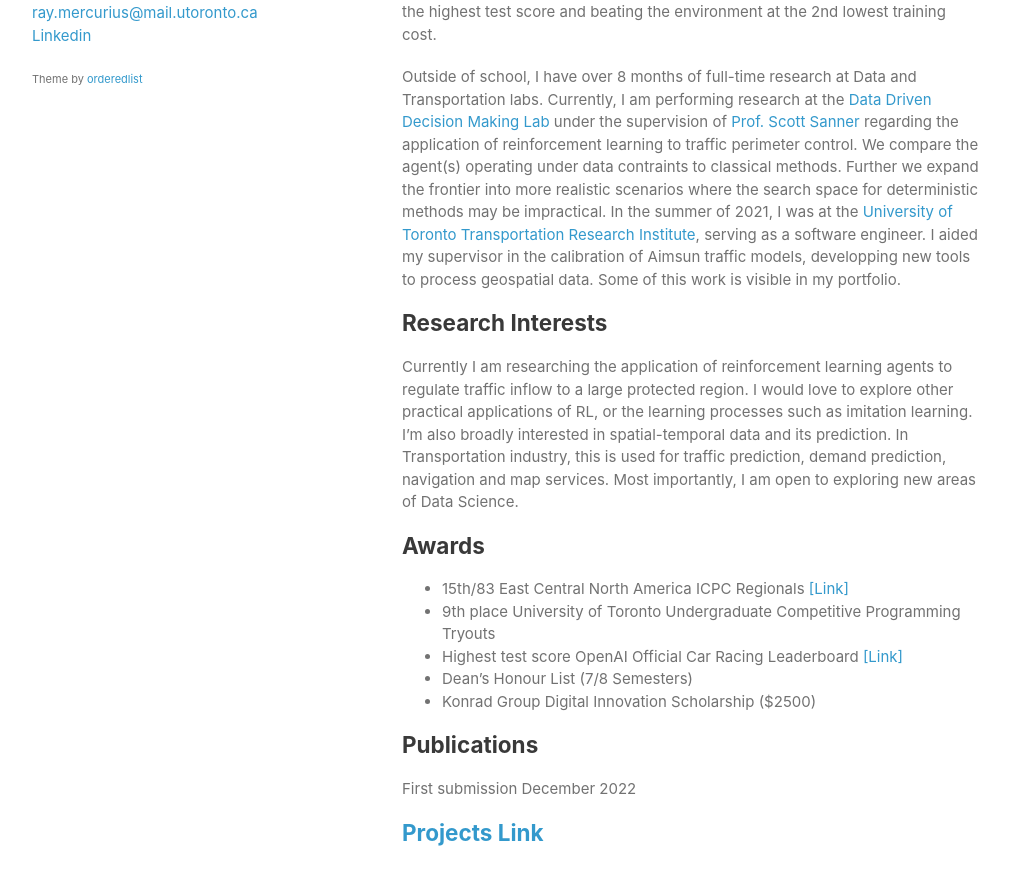
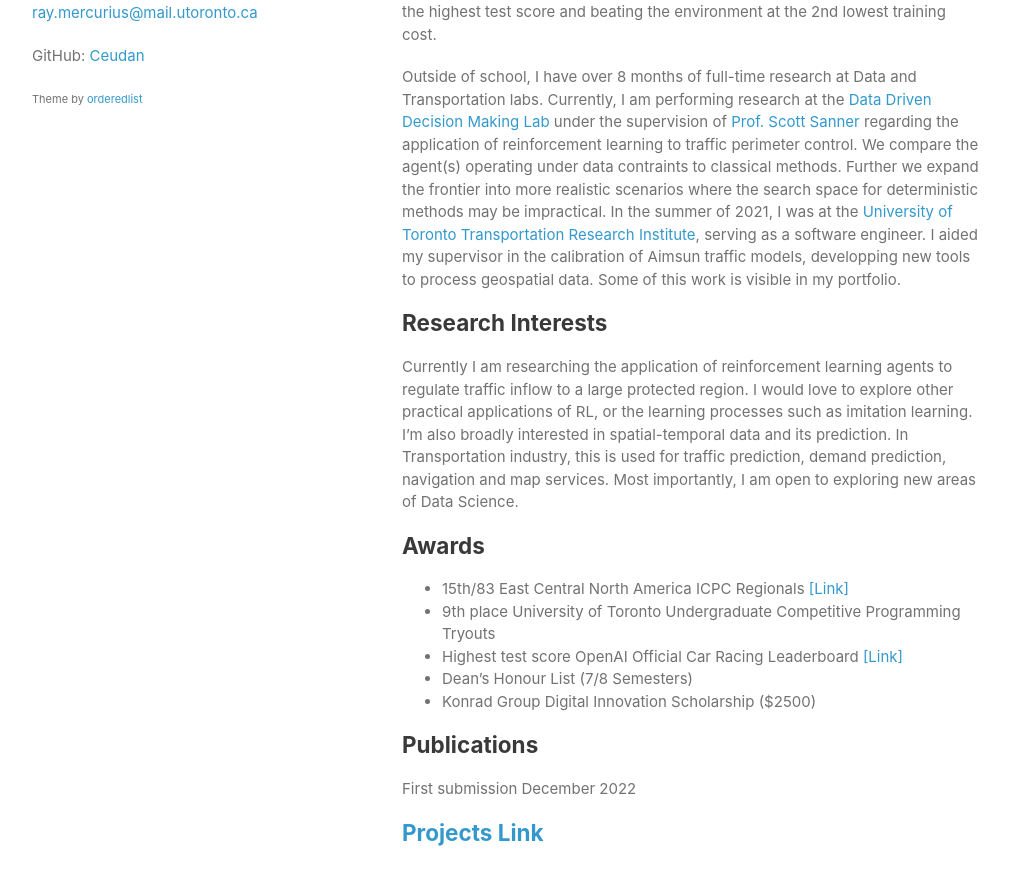
Before and after one commit to Ceudan/Ceudan_Reads.github.io, a Jekyll site: the page built from index.md, in a window 1280 px wide and 1369 px high. Shown: the part 369-1254 px from the top of the window, without its empty margins (133-1142 px from the left). Built offline with Jekyll 4.4.1, drawn with Linux system fonts in a browser that asks for light colours.

Commit message:
Update default.html

```diff
--- a/_layouts/default.html
+++ b/_layouts/default.html
@@ -21,7 +21,7 @@
         {% endif %}
 
         <p>Email: <a href="ray.mercurius@mail.utoronto.ca">ray.mercurius@mail.utoronto.ca</a><br>
-          <a href="https://www.linkedin.com/in/ray-mercurius-75a94b135/">Linkedin</a>
+        <p>GitHub: <a href="https://github.com/Ceudan">Ceudan</a>
         </p>
 
         <p><small>Theme by <a href="https://github.com/orderedlist">orderedlist</a></small></p>
```
